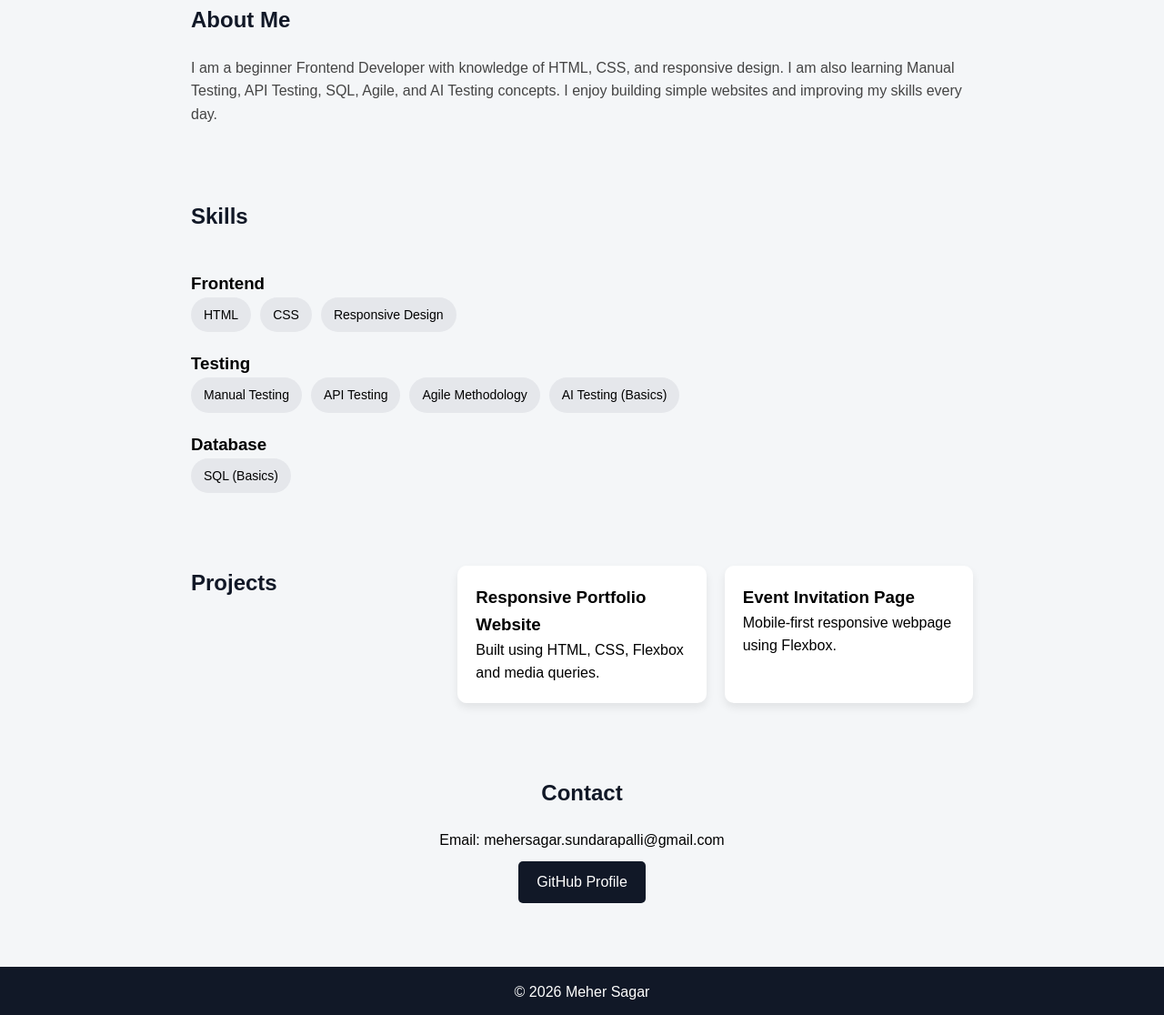
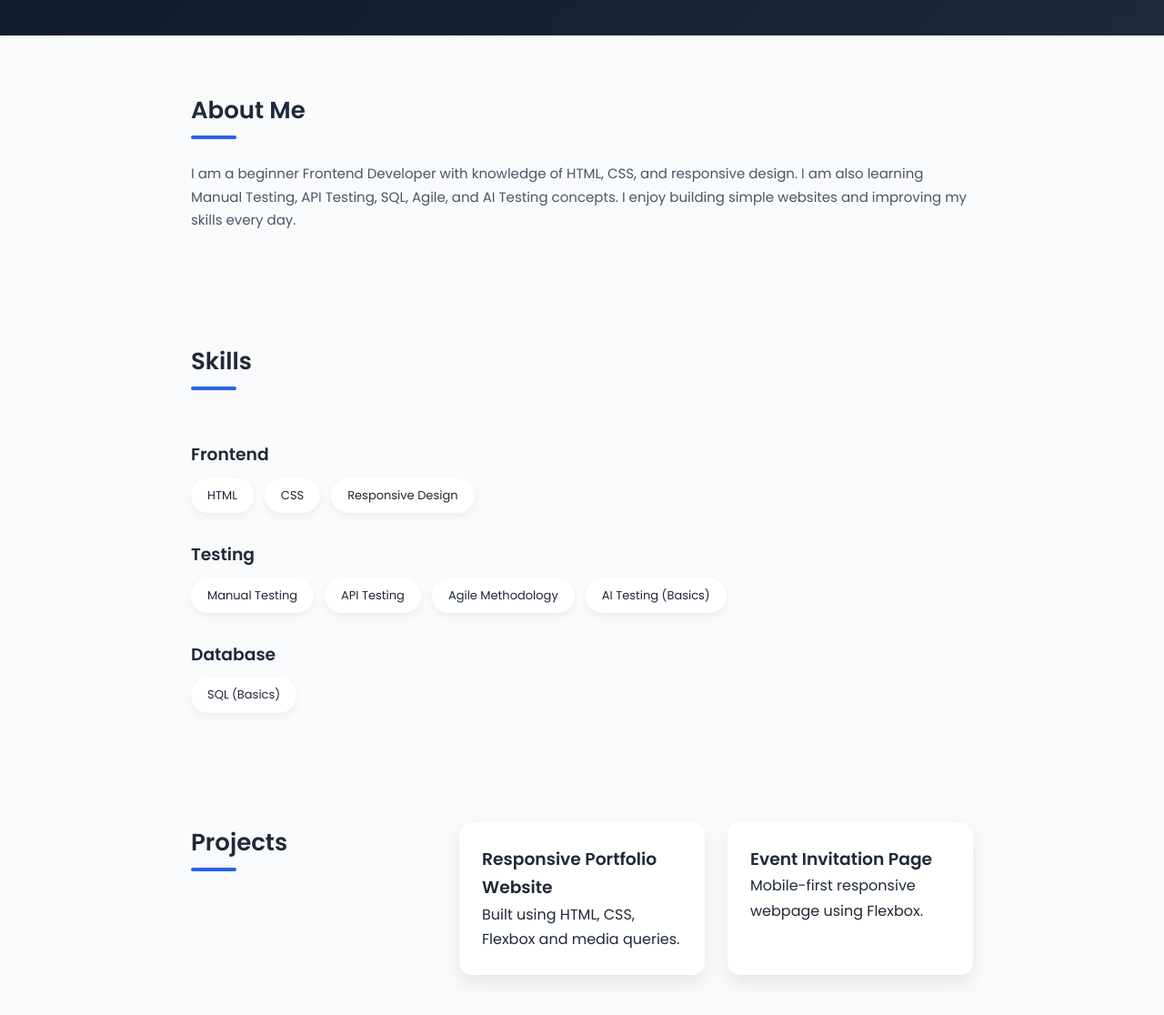
Before and after one commit to Mehersagar/mywebsite, a plain HTML site: page index.html in a window 1280 px wide. Shown: the part 356-1472 px from the top of the page at 91% size. Drawn offline with Linux system fonts and the light colour scheme.

Commit message:
Add files via upload

```diff
--- a/style.css
+++ b/style.css
@@ -1,81 +1,123 @@
+@import url('https://fonts.googleapis.com/css2?family=Poppins:wght@300;400;500;600&display=swap');
+
 * {
   margin: 0;
   padding: 0;
   box-sizing: border-box;
-  font-family: Arial, sans-serif;
+  font-family: 'Poppins', sans-serif;
 }
 
 body {
-  background: #f4f6f8;
-  line-height: 1.6;
+  background: #f8fafc;
+  color: #1f2937;
+  line-height: 1.7;
 }
 
+/* HEADER */
+
 header {
-  background: linear-gradient(135deg, #1f2933, #111827);
+  background: linear-gradient(135deg, #0f172a, #1e293b);
   color: white;
   text-align: center;
-  padding: 50px 20px;
+  padding: 70px 20px;
+}
+
+header h1 {
+  font-size: 38px;
+  font-weight: 600;
+}
+
+header p {
+  opacity: 0.8;
+  margin-top: 5px;
 }
 
 .profile {
-  width: 120px;
-  height: 120px;
+  width: 130px;
+  height: 130px;
   border-radius: 50%;
-  margin-bottom: 15px;
-  border: 3px solid white;
+  margin-bottom: 20px;
+  border: 4px solid white;
 }
 
+/* SECTIONS */
+
 section {
-  padding: 40px 20px;
   max-width: 900px;
   margin: auto;
+  padding: 60px 20px;
 }
 
 h2 {
-  margin-bottom: 20px;
-  color: #111827;
+  font-size: 26px;
+  margin-bottom: 25px;
+  position: relative;
 }
 
+h2::after {
+  content: "";
+  width: 50px;
+  height: 4px;
+  background: #2563eb;
+  display: block;
+  margin-top: 6px;
+  border-radius: 10px;
+}
+
+/* ABOUT */
+
 .about p {
-  color: #444;
+  color: #4b5563;
+  font-size: 15px;
 }
+
+/* SKILLS */
 
 .skills {
   display: grid;
-  gap: 20px;
+  gap: 30px;
+}
+
+.skill-group h3 {
+  margin-bottom: 10px;
 }
 
 .skill-group ul {
+  list-style: none;
   display: flex;
   flex-wrap: wrap;
-  gap: 10px;
-  list-style: none;
+  gap: 12px;
 }
 
 .skill-group li {
-  background: #e5e7eb;
-  padding: 8px 14px;
-  border-radius: 20px;
-  font-size: 14px;
+  background: white;
+  padding: 8px 18px;
+  border-radius: 30px;
+  font-size: 13px;
+  box-shadow: 0 4px 8px rgba(0,0,0,0.05);
 }
+
+/* PROJECTS */
 
 .projects {
   display: grid;
-  grid-template-columns: repeat(auto-fit, minmax(250px, 1fr));
-  gap: 20px;
+  grid-template-columns: repeat(auto-fit, minmax(260px, 1fr));
+  gap: 25px;
 }
 
 .card {
   background: white;
-  padding: 20px;
-  border-radius: 10px;
-  box-shadow: 0 5px 10px rgba(0,0,0,0.08);
-  transition: transform 0.3s;
+  padding: 25px;
+  border-radius: 14px;
+  box-shadow: 0 10px 20px rgba(0,0,0,0.08);
+  transition: all 0.3s ease;
 }
 
 .card:hover {
-  transform: translateY(-5px);
+  transform: translateY(-8px);
 }
+
+/* CONTACT */
 
 .contact {
   text-align: center;
@@ -83,22 +125,36 @@ h2 {
 
 .btn {
   display: inline-block;
-  margin-top: 10px;
-  padding: 10px 20px;
-  background: #111827;
+  margin-top: 15px;
+  padding: 12px 28px;
+  background: #2563eb;
   color: white;
   text-decoration: none;
-  border-radius: 5px;
+  border-radius: 30px;
+  transition: 0.3s;
 }
 
 .btn:hover {
-  background: #2563eb;
+  background: #1d4ed8;
 }
 
+/* FOOTER */
+
 footer {
+  background: #0f172a;
+  color: white;
   text-align: center;
-  padding: 15px;
-  background: #111827;
-  color: white;
-  margin-top: 30px;
+  padding: 20px;
 }
+
+/* MOBILE */
+
+@media (max-width: 600px) {
+  header h1 {
+    font-size: 30px;
+  }
+
+  section {
+    padding: 40px 15px;
+  }
+}
```
